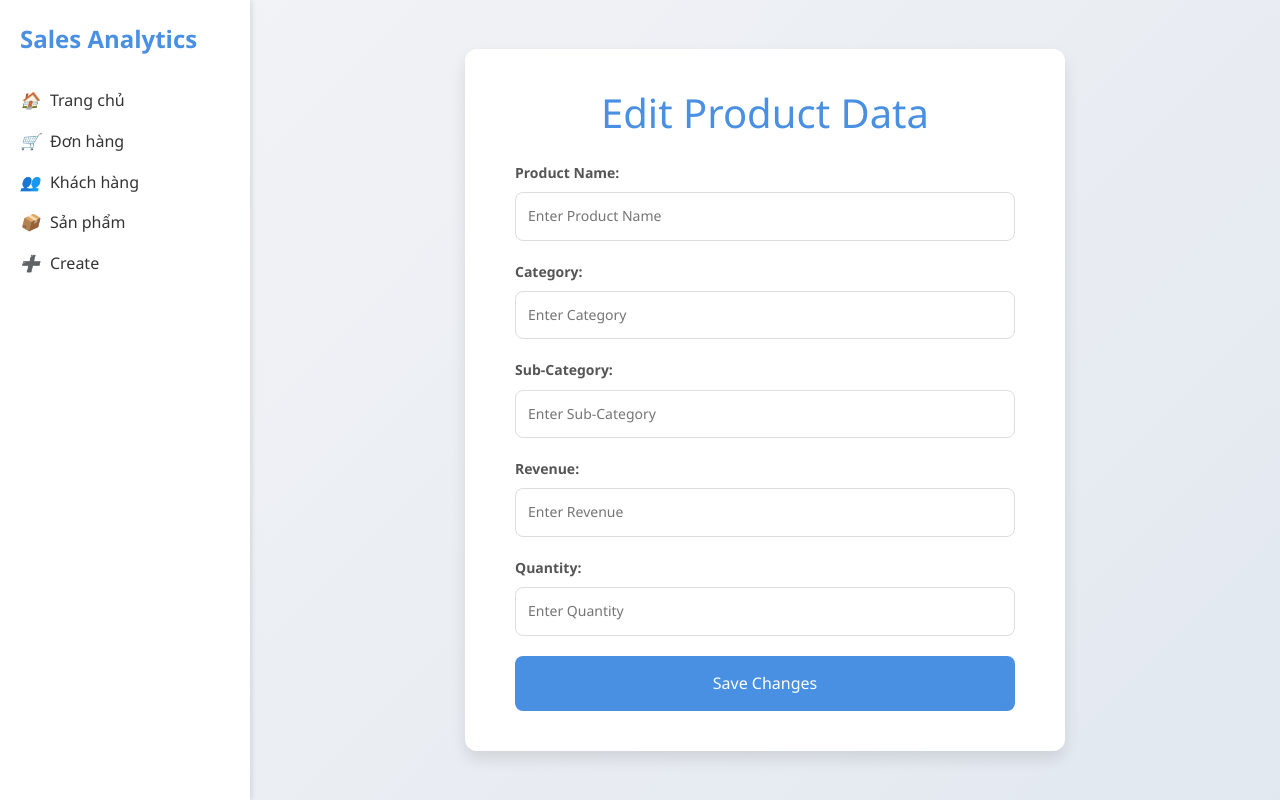
After one commit to Thach45/Superstore-Sales, a Flask app: page /edit/product/1 in a window 1280 px wide. The commit adds this page. Run offline with Flask 3, Linux system fonts and the light colour scheme; some libraries are stand-ins or nearby versions.

Commit message:
fix edit page

```diff
--- a/blueprint/edit/edit_controller.py
+++ b/blueprint/edit/edit_controller.py
@@ -27,3 +27,6 @@ def edit_P(ids):
     )
 
     return redirect(url_for('customer.home_route'))
+
+def editHome(id):
+    return render_template('editProduct.html', product=id)
--- a/blueprint/edit/route.py
+++ b/blueprint/edit/route.py
@@ -1,5 +1,5 @@
 from . import edit_bp
-from .edit_controller import index, edit_P
+from .edit_controller import index, edit_P, editHome
 
 @edit_bp.route('/edit/<string:id>', methods=['GET']) #lấy giao diện
 def home_route(id):
@@ -8,3 +8,7 @@ def home_route(id):
 @edit_bp.route('/edit/<string:ids>', methods=['POST']) #xử lý dữ liệu
 def edit(ids):
     return edit_P(ids)
+
+@edit_bp.route('/edit/product/<string:id>', methods=['GET']) #lấy giao diện
+def edit_home(id):
+    return editHome(id)
--- a/static/style/edit.css
+++ b/static/style/edit.css
@@ -13,7 +13,7 @@ body {
     align-items: center;
     height: 100vh;
     color: #333;
-    padding-top: 280px;
+    padding-top: 150px;
 }
 
 .container {
--- /dev/null
+++ b/templates/editProduct.html
@@ -0,0 +1,34 @@
+{% extends "layout.html" %}
+{% block title %}Chỉnh sửa{% endblock %}
+{% block content %}
+<link rel="stylesheet" href="{{url_for('static', filename='style/edit.css')}}">
+<div class="container" style="margin-top:-150px;">
+    <b><h1>Edit Product Data</h1></b>
+    <form class="edit-form" action="/edit/order/{{ product._id }}" method="POST">
+        <div class="form-group">
+            <b><label for="ProducName">Product Name:</label></b>
+            <input type="text" id="name" name="ProductName" placeholder="Enter Product Name" value="{{product.Name}}">
+        </div>
+
+        <div class="form-group">
+            <b><label for="Category">Category:</label></b>
+            <input type="text" id="Category" name="Category" placeholder="Enter Category" value="{{product.IDproduct}}">
+        </div>
+
+        <div class="form-group">
+            <b><label for="SubCategory">Sub-Category:</label></b>
+            <input type="text" id="SubCategory" name="SubCategory" placeholder="Enter Sub-Category"  value="{{product.Quantity}}">
+        </div>
+        <div class="form-group">
+            <b><label for="Revenue">Revenue:</label></b>
+            <input type="number" id="Revenue" name="Revenue" placeholder="Enter Revenue" min="1" value="{{product.Quantity}}">
+        </div>
+        <div class="form-group">
+            <b><label for="Quantity">Quantity:</label></b>
+            <input type="number" id="Quantity" name="Quantity" placeholder="Enter Quantity" min="1" value="{{product.Quantity}}">
+        </div>
+
+        <button type="submit" class="submit-btn">Save Changes</button>
+    </form>
+</div>
+{% endblock %}
--- a/templates/product.html
+++ b/templates/product.html
@@ -109,7 +109,7 @@
 
                     text-align: center;">{{ product.Quantity }}</td>
                     <td>
-                        <a href="/edit/{{ product._id }}" class="btn btn-warning btn-sm">Sửa</a>
+                        <a href="/edit/product/{{ product._id }}" class="btn btn-warning btn-sm">Sửa</a>
                         <form action="/product/delete/{{ product._id }}" method="POST" style="display:inline;">
                             <input type="hidden" name="_method" value="DELETE">
                             <button type="submit" class="btn btn-danger btn-sm">Xóa</button>
```
